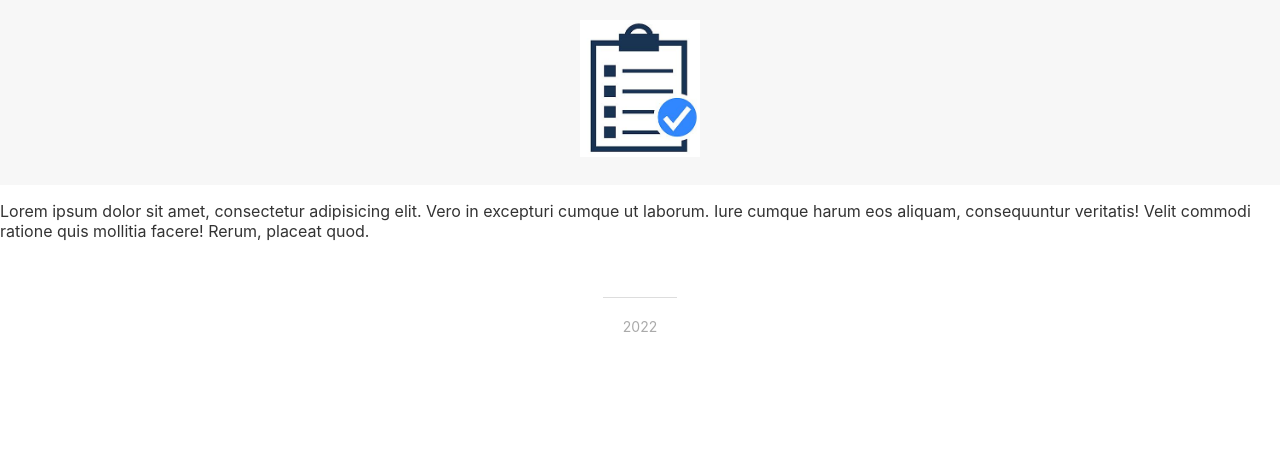
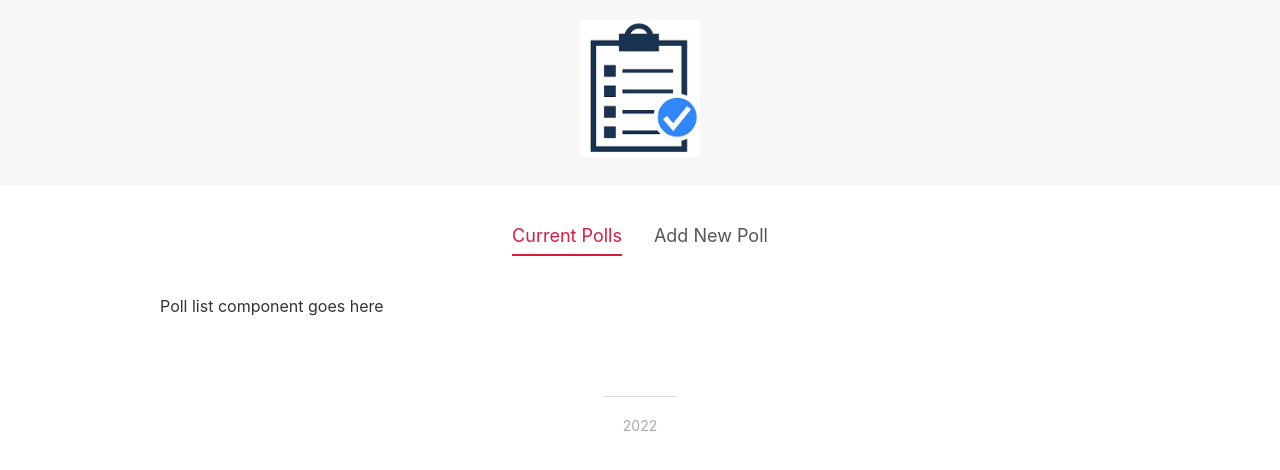
Before and after one commit to josanescod/polls-web-app, a Svelte app: page / in a window 1280 px wide. Shown: the top 470 px of the page. Built offline with nearby package versions, Linux system fonts and the light colour scheme.

Commit message:
Reusable Tabs component

```diff
--- a/src/App.svelte
+++ b/src/App.svelte
@@ -1,17 +1,30 @@
 <script>
   import Header from "./components/Header.svelte";
   import Footer from "./components/Footer.svelte";
+  import Tabs from "./shared/Tabs.svelte";
+
+  //tabs
+  let items = ["Current Polls", "Add New Poll"];
+  let activeItem = "Current Polls";
+  const tabChange = (e) => {
+    activeItem = e.detail; //change item actived
+  };
 </script>
 
+<Header />
 <main>
-  <Header />
-  <p>
-    Lorem ipsum dolor sit amet, consectetur adipisicing elit. Vero in excepturi
-    cumque ut laborum. Iure cumque harum eos aliquam, consequuntur veritatis!
-    Velit commodi ratione quis mollitia facere! Rerum, placeat quod.
-  </p>
-  <Footer />
+  <Tabs {activeItem} {items} on:tabChange={tabChange} />
+  {#if activeItem === "Current Polls"}
+    <p>Poll list component goes here</p>
+  {:else if activeItem === "Add New Poll"}
+    <p>New polll form component goes here</p>
+  {/if}
 </main>
+<Footer />
 
 <style>
+  main {
+    max-width: 960px;
+    margin: 40px auto;
+  }
 </style>
--- /dev/null
+++ b/src/shared/Tabs.svelte
@@ -0,0 +1,41 @@
+<script>
+  import { createEventDispatcher } from "svelte";
+
+  const dispatch = createEventDispatcher();
+
+  export let items;
+  export let activeItem;
+</script>
+
+<div class="tabs">
+  <ul>
+    {#each items as item}
+      <li on:click={() => dispatch("tabChange", item)}>
+        <div class:active={item === activeItem}>{item}</div>
+      </li>
+    {/each}
+  </ul>
+</div>
+
+<style>
+  .tabs {
+    margin-bottom: 40px;
+  }
+  ul {
+    display: flex;
+    justify-content: center;
+    padding: 0;
+    list-style-type: none;
+  }
+  li {
+    margin: 0 16px;
+    font-size: 18px;
+    color: #555;
+    cursor: pointer;
+  }
+  .active {
+    color: #d91b42;
+    border-bottom: 2px solid #d91b42;
+    padding-bottom: 8px;
+  }
+</style>
```
